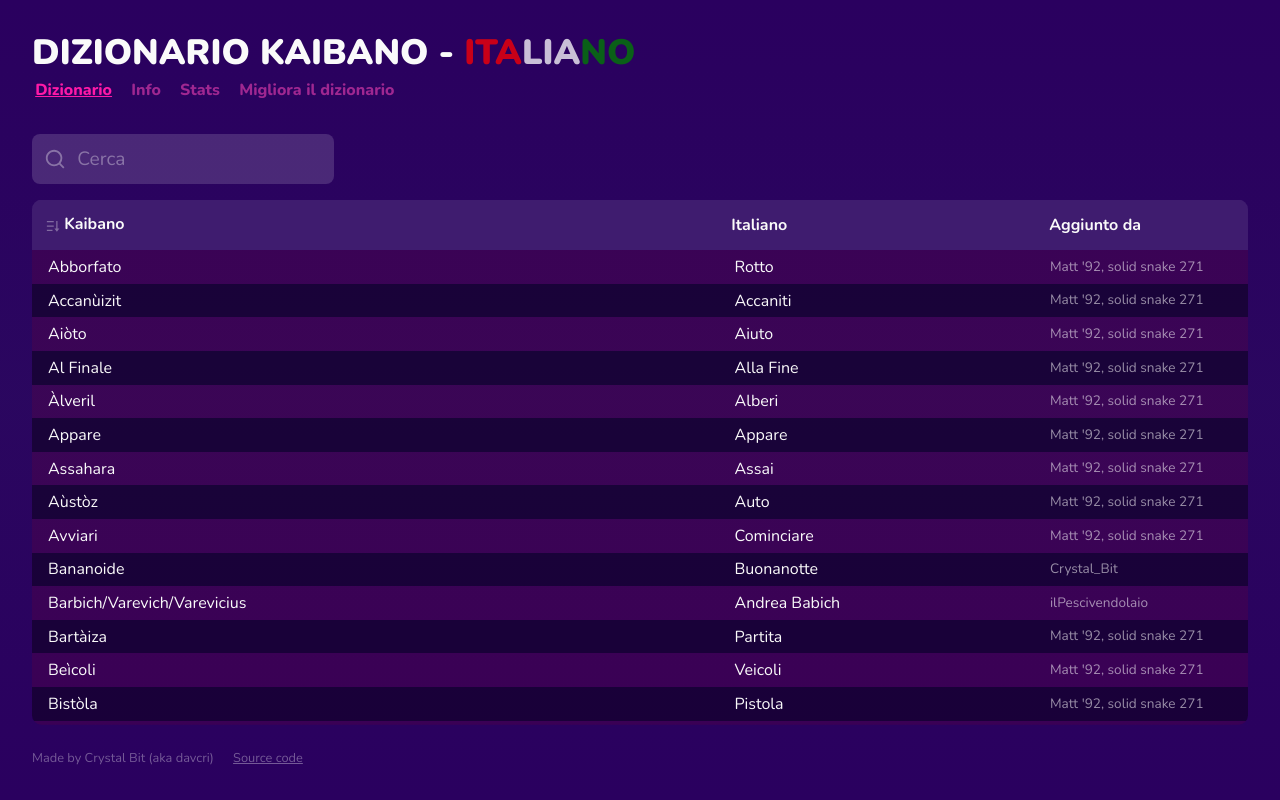
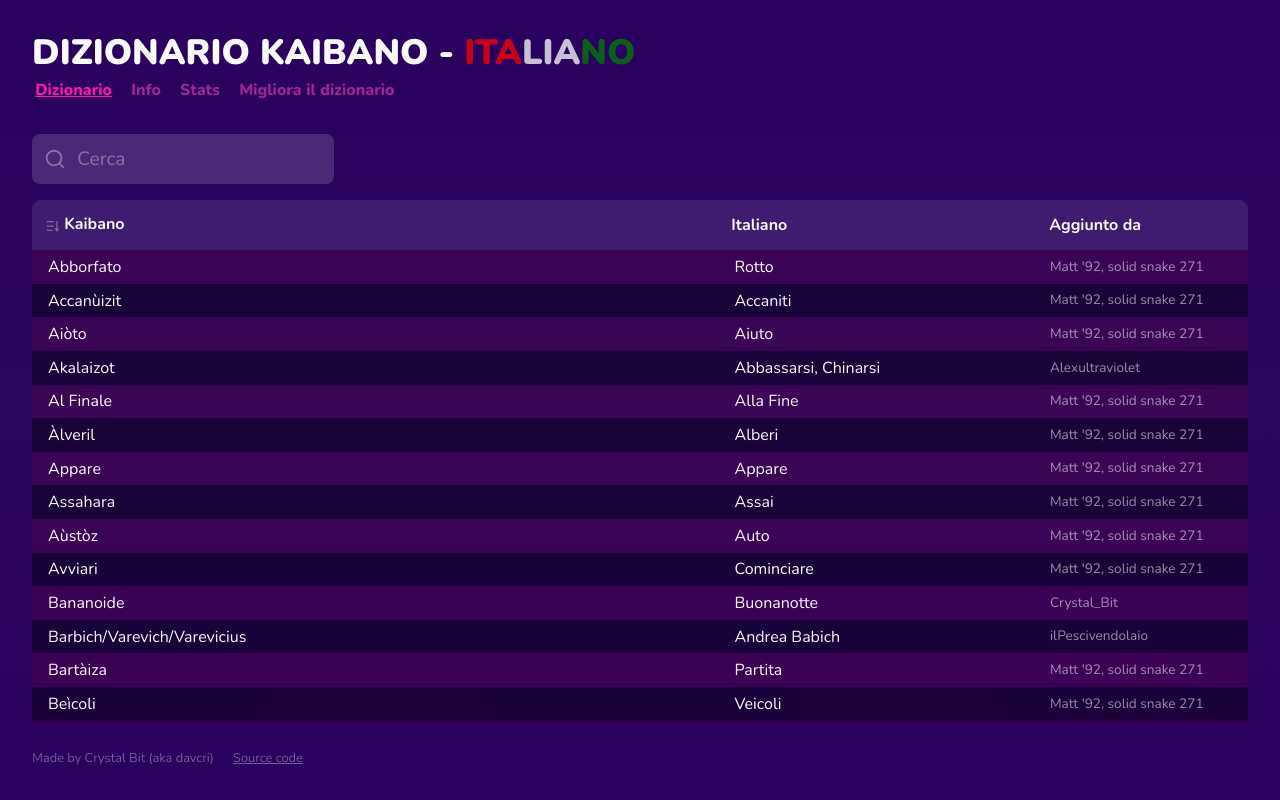
Before and after one commit to davcri/kaibano-dizionario, a Vue app: page /#/ in a window 1280 px wide. Built offline with nearby package versions, Linux system fonts and the light colour scheme; no server answers.

Commit message:
data: update dictionary

```diff
--- a/package.json
+++ b/package.json
@@ -1,7 +1,7 @@
 {
   "name": "kaiba-dizionario",
   "version": "v1.0.3",
-  "dictionaryVersion": "1 Agosto 2022",
+  "dictionaryVersion": "27 Gennaio 2023",
   "author": {
     "name": "Davide Cristini",
     "url": "https://davcri.it/"
--- a/src/assets/dizionario.csv.js
+++ b/src/assets/dizionario.csv.js
@@ -2,6 +2,7 @@ export const dizionario = `Kaibano,Italiano,Aggiunto da,Revisionato da,Fonte
 Abborfato,Rotto,"Matt '92, solid snake 271",,
 accanùizit,Accaniti,"Matt '92, solid snake 271",,
 aiòto,Aiuto,"Matt '92, solid snake 271",,
+akalaizot,"Abbassarsi, chinarsi",Alexultraviolet,,
 Al finale,Alla fine,"Matt '92, solid snake 271",,
 àlveril,Alberi,"Matt '92, solid snake 271",,
 Appare,Appare,"Matt '92, solid snake 271",,
@@ -16,6 +17,7 @@ Bistòla,Pistola,"Matt '92, solid snake 271",,
 Bombola a mano,Granata a frammentazione,"Matt '92, solid snake 271",,
 bordovalle,bordello,"Matt '92, solid snake 271",,
 Bòrfi,Pugni,"Matt '92, solid snake 271",,
+Bòrilacca,Polacca (dolce),Alexultraviolet,,
 Buonaséveral,Buonasera,Crystal_Bit,,
 Càlvecio,Calcio,"Matt '92, solid snake 271",,
 Caràffa,Testa,"Matt '92, solid snake 271",,
@@ -37,6 +39,7 @@ Consolide,Console,"Matt '92, solid snake 271",,
 Corazon,Cuore,justhings_,,
 Criptàuzoùlogìa,Criptozoologia,"Matt '92, solid snake 271",,
 Danneggiato,Dannato,Ualone,,
+Decoro,Steam Deck,,,
 Definitivamemphis,Definitivamente,"Matt '92, solid snake 271",,
 Degna,Piena,"Matt '92, solid snake 271",,
 Déribel,Deve,"Matt '92, solid snake 271",,
@@ -45,6 +48,7 @@ Difficoltade,Difficoltà,"Matt '92, solid snake 271",,
 Divàuzet,Divano,"Matt '92, solid snake 271",,
 Dòrdi,Droidi,"Matt '92, solid snake 271",,
 Duplice,Due,ilPescivendolaio,,
+Elemìne,Elenco,Alexultraviolet,,
 Everal,"erba, edera","Matt '92, solid snake 271",,
 Faido,Odore (più propr "tanfo"),ilPescivendolaio,,
 Fànzo,Fan,"Matt '92, solid snake 271",,
@@ -82,6 +86,7 @@ Liepto,Letto,"Matt '92, solid snake 271",,
 Malamiénti,Malviventi,"Matt '92, solid snake 271",,
 Manghi,Manga,"Matt '92, solid snake 271",,
 Marsìrtch,"Massiccio, figo","Matt '92, solid snake 271",,
+Màvosis,Mouse,Alexultraviolet,,
 Mense,Mese,"Matt '92, solid snake 271",,
 Micròfonot,Microfono,"Matt '92, solid snake 271",,
 Moràigegan,Gatto,Crystal_Bit,,
@@ -110,6 +115,7 @@ Perseppéri,PSP,"Matt '92, solid snake 271",,
 personame,personaggio,"Matt '92, solid snake 271",,
 Personami,personaggi,"Matt '92, solid snake 271",,
 Pesce,"pesce, nel senso di brutto","Matt '92, solid snake 271",,
+Picchiaduroide,Picchiaduro,Alexultraviolet,,
 pilotàri,pilotare,"Matt '92, solid snake 271",,
 Podcàgis/Pordcàgis/Pordcàstiganz,Podcast,ilPescivendolaio,,
 Pognàle,Pugnale,"Matt '92, solid snake 271",,
```
Also changed, not shown: 1 other file (tests, documents, lock files or other folders).
